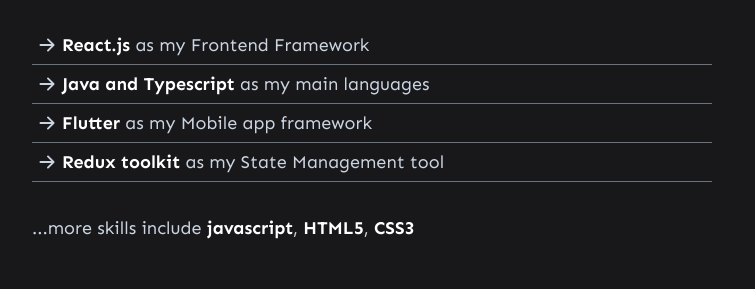
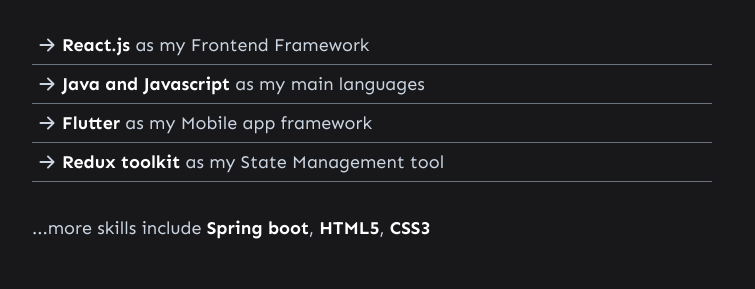
Before and after one commit to crazycodeop/Portfolio_new, a Next.js app: page / in a window 1280 px wide. Shown: the part 449-738 px from the top of the page, without its empty margins (268-1023 px from the left). Built offline with nearby package versions, Linux system fonts and the light colour scheme.

Commit message:
updated skills

```diff
--- a/components/Skills/Skills.tsx
+++ b/components/Skills/Skills.tsx
@@ -12,7 +12,7 @@
 
       <p className="flex flex-row flex-wrap items-center border-b-[0.1px] border-gray-500 py-1 dark:text-slate-300 text-slate-600">
         <BsArrowRightShort size="30" />
-        <span className="dark:text-white font-bold">Java and Typescript </span>
+        <span className="dark:text-white font-bold">Java and Javascript </span>
         &nbsp;as my main languages
       </p>
 
@@ -32,7 +32,7 @@
     <p className="text-lg font-medium dark:text-slate-300 text-slate-600">
       ...more skills include{' '}
       <span className="dark:text-white text-slate-600 font-bold">
-        javascript
+        Spring boot
       </span>
       , <span className="dark:text-white text-slate-600 font-bold">HTML5</span>,{' '}
       <span className="dark:text-white text-slate-600 font-bold">CSS3 </span>{' '}
```
